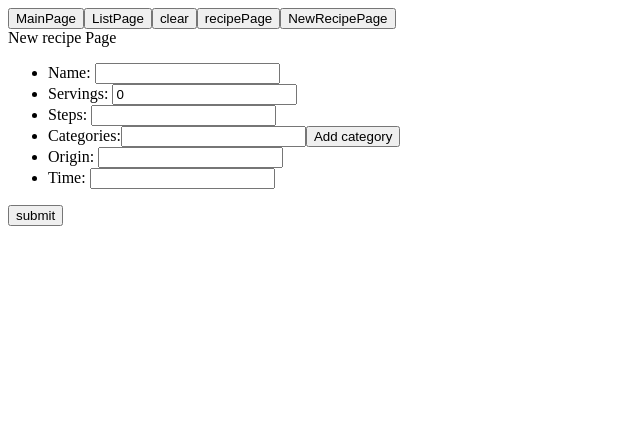
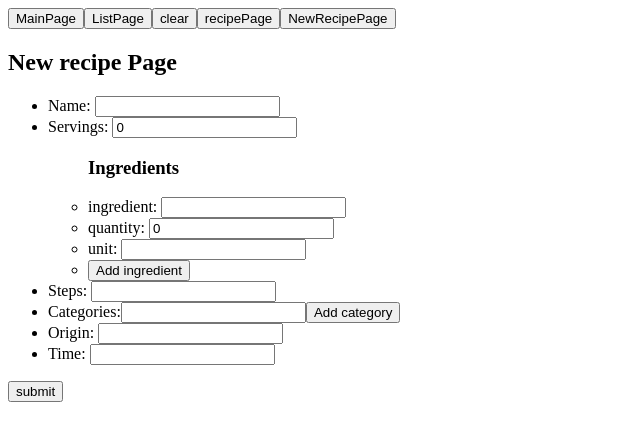
Before and after one commit to awoken-coder/cooking-website, a React (Create React App) app in the folder frontend/: page / in a window 1280 px wide. Both pictures are taken after a click on the button "NewRecipePage". Shown: the top 440 px of the page, without its empty margins (0-640 px from the left). Built offline with nearby package versions, Linux system fonts and the light colour scheme; data requests are answered from the project's data file.

Commit message:
new recipe page fundamental elements done

```diff
--- a/frontend/src/components/NewRecipePage.js
+++ b/frontend/src/components/NewRecipePage.js
@@ -12,7 +12,11 @@ const NewRecipePage = ({ editPageData }) => {
     origin: '',
     time: '',
   })
-  const [newIngredient, setNewIngredient] = useState({})
+  const [newIngredient, setNewIngredient] = useState({
+    ingredient: '',
+    quantity: 0,
+    unit: ''
+  })
   const [newCategory, setNewCategory] = useState('')
 
 
@@ -20,19 +24,43 @@ const NewRecipePage = ({ editPageData }) => {
     event.preventDefault()
     return ''
   }
+  const handleInputIngredientChange = event => {
+    const target = event.target
+    let copyObject = JSON.parse(JSON.stringify(newIngredient))
+    switch (target.name) {
+      case 'unit':
+      case 'ingredient':
+        copyObject[target.name] = target.value
+        setNewIngredient(copyObject)
+        break;
+      case 'quantity':
+        const parsedQuantity = parseFloat(target.value)
+        if (isNaN(parsedQuantity)) {
+          console.log('deu nan', copyObject)
+          return setNewIngredient(copyObject)
+        }
+        copyObject.quantity = parsedQuantity
 
+        setNewIngredient(copyObject)
+        break;
+      default:
+        console.log('handleInputIngredient went to default')
+    }
+  }
   const handleInputChange = event => {
     const target = event.target
     let copyObject = JSON.parse(JSON.stringify(newRecipe))
+    console.log('copyObject', copyObject)
     console.log('handle input change target', target)
     switch (target.name) {
       case 'servings':
         console.log('case servings')
-        if (target.value === '') {
-          copyObject.ingredientsInfo.servings = target.value
-          setNewRecipe(copyObject)
+        const newServing = parseFloat(target.value)
+        console.log(newServing, 'newServing', isNaN(newServing))
+        if (isNaN(newServing)) {
+          console.log('deu nan', copyObject)
+          return setNewRecipe(copyObject)
         }
-        const newServing = parseInt(target.value)
         copyObject.ingredientsInfo.servings = newServing
         setNewRecipe(copyObject)
         break;
@@ -55,33 +83,66 @@ const NewRecipePage = ({ editPageData }) => {
         break;
     }
   }
-  const addIngredient = event => {
 
+  const createCategoryItems = (categories) => {
+    return categories.map((category, index )=> {
+      console.log('category', category)
+      return <li key={index}>{category}</li>
+    })
   }
   const addNewCategory = () => {
     const arrNewCategory = newRecipe.categories.concat([newCategory])
 
-    let copyObject = JSON.parse(JSON.stringify(  newRecipe))
+    let copyObject = JSON.parse(JSON.stringify(newRecipe))
     copyObject['categories'] = arrNewCategory
     setNewRecipe(copyObject)
     setNewCategory('')
   }
-
+  const createIngredientItems = (ingredients) => {
+    return ingredients.map(({ingredient, quantity, unit},index) => {
+      console.log('ingredient', ingredient)
+      return <li key={index}>{ingredient}, {quantity} {unit}</li>
+    })
+  }
+  const addNewIngredient = () => {
+    if (newIngredient.ingredient === '' || newIngredient.unit === '' || newIngredient.quantity === 0) {
+      return ''
+    }
+    let copyObject = JSON.parse(JSON.stringify(newRecipe))
+    copyObject.ingredientsInfo.ingredients = copyObject.ingredientsInfo.ingredients.concat([newIngredient])
+    console.log('copyObject', copyObject.ingredientsInfo['ingredients'])
+    console.log('copyObject', copyObject)
+    setNewRecipe(copyObject)
+    setNewIngredient({
+      ingredient: '',
+      quantity: 0,
+      unit: ''
+    })
+  }
   return (
     <div>
-      New recipe Page
+      <h2>New recipe Page</h2>
       <form onSubmit={handleSubmit}>
         <ul>
           <li> Name: <input type='text' name='name' value={newRecipe.name} onChange={handleInputChange} /> </li>
           <li> Servings: <input type='number' name='servings' value={newRecipe.ingredientsInfo.servings} onChange={handleInputChange} /> </li>
-          {/*     <li>Ingredients: <input type='text' onChange={handleInputChange} />
-            <ul className='ingredients-list'></ul>
-          </li> */}
+          <ul className='ingredients-list'>
+            <h3>Ingredients</h3>
+            <ul>
+              {createIngredientItems(newRecipe.ingredientsInfo.ingredients)}
+            </ul>
+            <li>ingredient: <input type='text' name='ingredient' value={newIngredient.ingredient} onChange={handleInputIngredientChange} /> </li>
+            <li>quantity: <input type='number' name='quantity' value={newIngredient.quantity} onChange={handleInputIngredientChange} /> </li>
+            <li>unit: <input type='text' name='unit' value={newIngredient.unit} onChange={handleInputIngredientChange} /> </li>
+            <li><button onClick={addNewIngredient}>Add ingredient</button></li>
+          </ul>
           <li>Steps: <input type='text' name='steps' value={newRecipe.steps} onChange={handleInputChange} /></li>
           <li>Categories:
             <input type='text' name='categories' value={newCategory} onChange={handleInputChange} />
             <button onClick={addNewCategory}> Add category</button>
-
+            <ul>
+              {createCategoryItems(newRecipe.categories)}
+            </ul>
           </li>
           <li>Origin: <input type='text' name='origin' value={newRecipe.origin} onChange={handleInputChange} /></li>
           <li>Time: <input type='text' name='time' value={newRecipe.time} onChange={handleInputChange} /></li>
```
